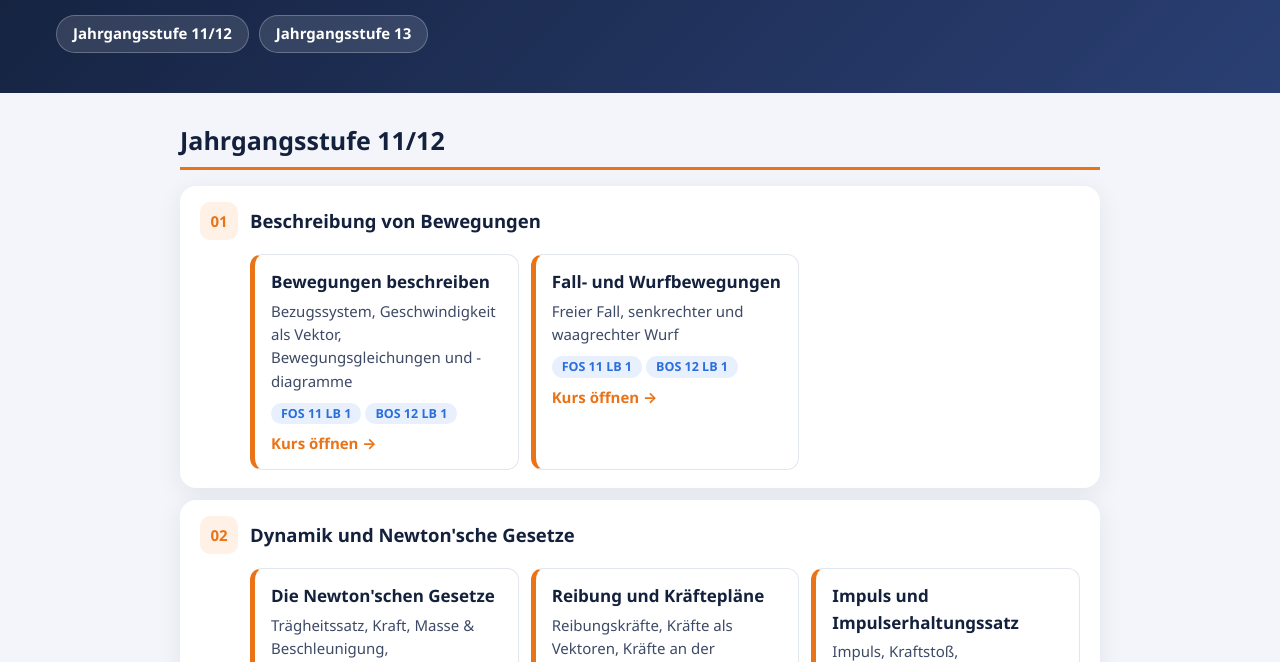
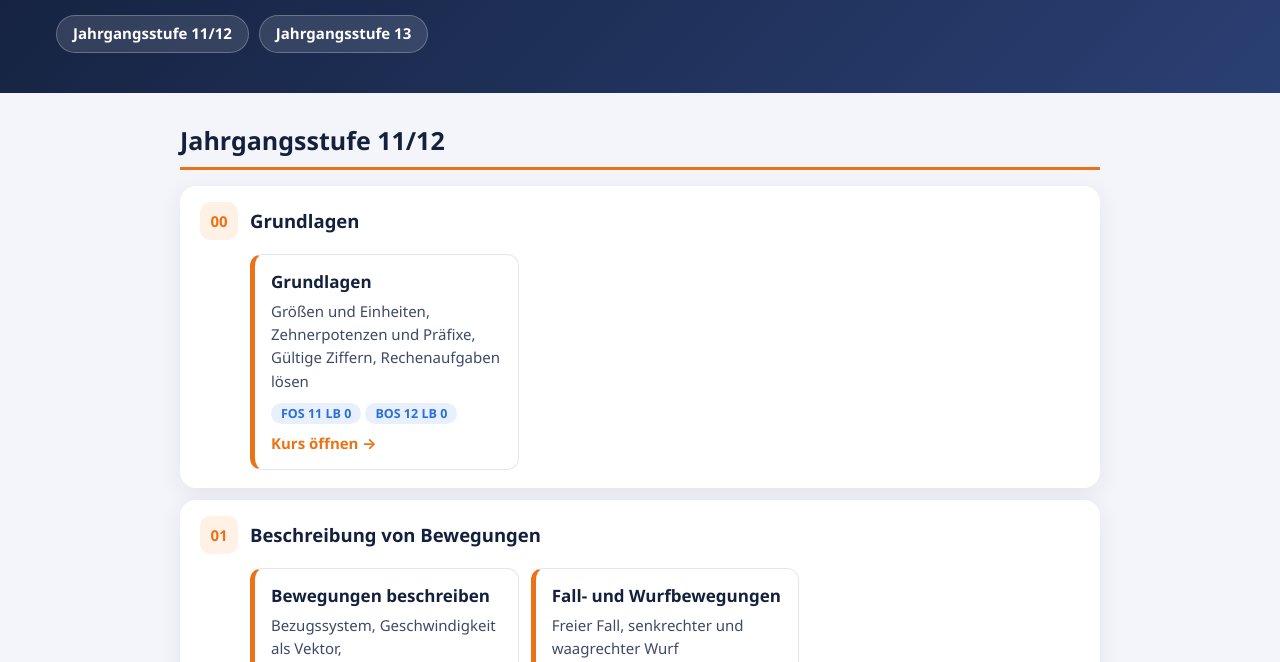
Before and after one commit to physik-fosbos/Physik, a plain HTML site: page index.html in a window 1280 px wide. Shown: the part 138-800 px from the top of the page. Drawn offline with Linux system fonts and the light colour scheme.

Commit message:
Add 'Grundlagen' course section to index.html
Added a new course section for 'Grundlagen' with details.

```diff
--- a/index.html
+++ b/index.html
@@ -55,6 +55,20 @@ footer{text-align:center;color:var(--muted);font-size:13px;padding:0 16px 30px}
 <!-- =================== JAHRGANGSSTUFE 11/12 =================== -->
 <section class="jgst" id="jgst-11-12">
   <h2>Jahrgangsstufe 11/12</h2>
+
+  <div class="lb">
+    <h3><span class="nr">00</span>Grundlagen</h3>
+    <div class="kurse">
+      <a class="kurs" href="grundlagen/">
+        <h4>Grundlagen</h4>
+        <p>Größen und Einheiten, Zehnerpotenzen und Präfixe, Gültige Ziffern, Rechenaufgaben lösen</p>
+        <span class="tag">FOS 11 LB 0</span><span class="tag">BOS 12 LB 0</span>
+        <span class="go">Kurs öffnen →</span>
+      </a>
+
+    </div>
+  </div>
+
 
   <div class="lb">
     <h3><span class="nr">01</span>Beschreibung von Bewegungen</h3>
```
